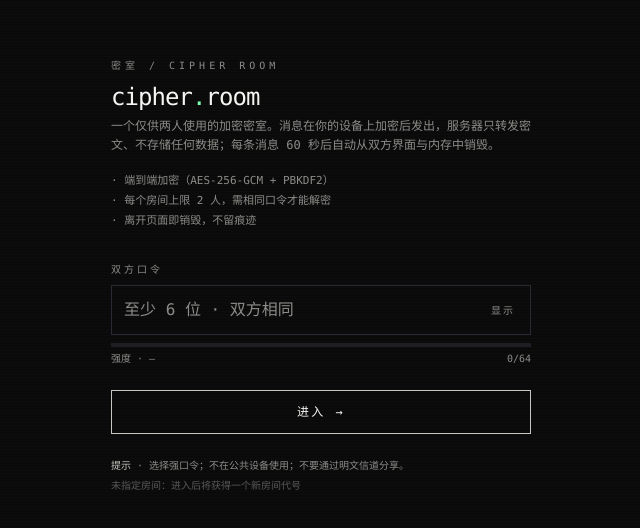
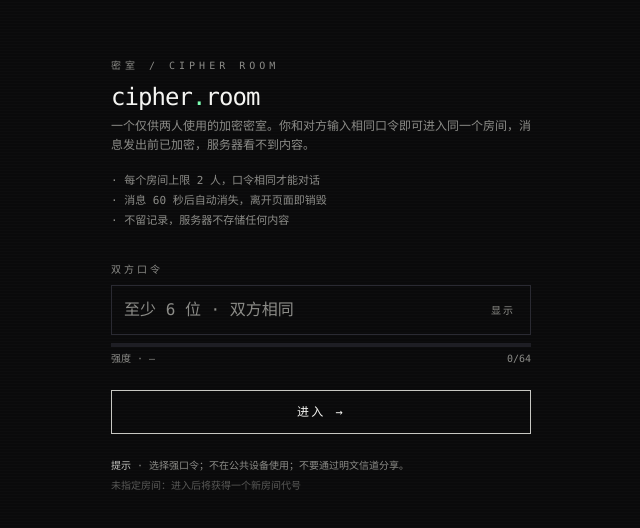
Before and after one commit to GreyD097/cipher-room, a React (Vite) app: page / in a window 1280 px wide. Shown: the part 124-652 px from the top of the page, without its empty margins (319-959 px from the left). Built offline with nearby package versions, Linux system fonts and the light colour scheme.

Commit message:
refactor: 主页介绍改为使用者视角，不暴露算法细节

```diff
--- a/src/pages/Unlock.tsx
+++ b/src/pages/Unlock.tsx
@@ -48,12 +48,12 @@ export default function Unlock() {
           cipher<em className="not-italic text-signal-green">.</em>room
         </h1>
         <p className="text-xs text-bone-400 mb-4 leading-relaxed">
-          一个仅供两人使用的加密密室。消息在你的设备上加密后发出，服务器只转发密文、不存储任何数据；每条消息 60 秒后自动从双方界面与内存中销毁。
+          一个仅供两人使用的加密密室。你和对方输入相同口令即可进入同一个房间，消息发出前已加密，服务器看不到内容。
         </p>
         <ul className="text-[11px] text-bone-400 mb-8 leading-relaxed space-y-0.5">
-          <li>· 端到端加密（AES-256-GCM + PBKDF2）</li>
-          <li>· 每个房间上限 2 人，需相同口令才能解密</li>
-          <li>· 离开页面即销毁，不留痕迹</li>
+          <li>· 每个房间上限 2 人，口令相同才能对话</li>
+          <li>· 消息 60 秒后自动消失，离开页面即销毁</li>
+          <li>· 不留记录，服务器不存储任何内容</li>
         </ul>
 
         <label className="block text-[10px] tracking-[0.3em] uppercase text-bone-400 mb-2">
```
